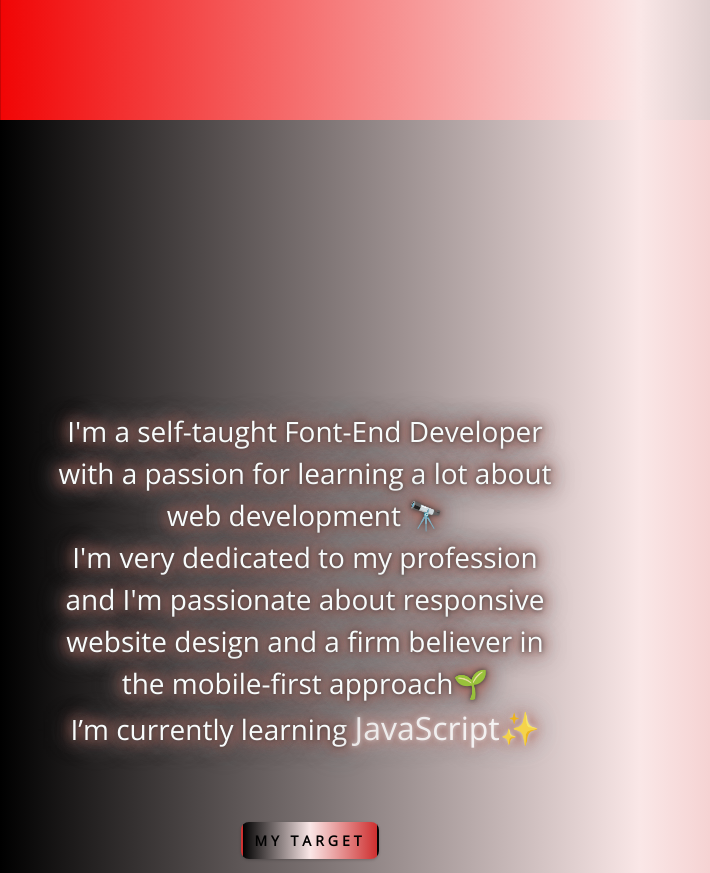
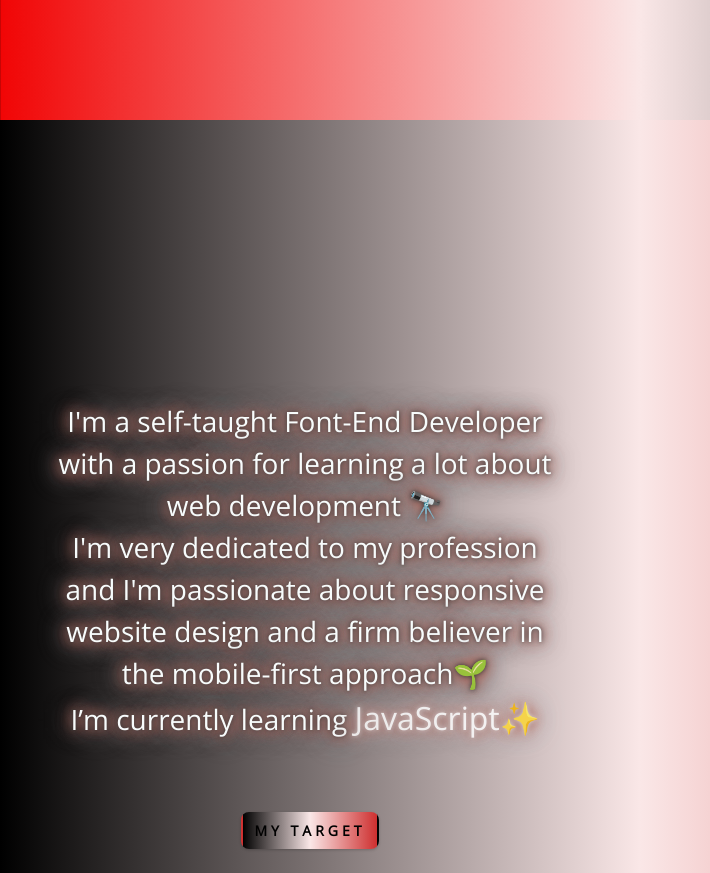
Before and after one commit to Eltohamy22/my-portfolio, a plain HTML site: page index.html in a window 1280 px wide. Shown: the part 860-1733 px from the top of the page, 0-710 px from the left. Drawn offline with nearby package versions, Linux system fonts and the light colour scheme.

Commit message:
Add files via upload

```diff
--- a/style.css
+++ b/style.css
@@ -439,12 +439,13 @@ h1 span{
 }
 #about{
     display: flexbox;
-    height: 100vh;
+    height: 1000px;
 
     /* padding-top: 50px;  */
 
 }
  .about-photo {
+    margin-top: -30px;
      object-fit: cover;
      border-radius: 30px;
  }
@@ -459,6 +460,7 @@ h1 span{
 
     }
  .about-center{
+    padding-top: 50px;
     width: 250px;
     text-align: center;
  }
@@ -470,7 +472,7 @@ h1 span{
 
  .about-btn {
 
-     margin-top: 1.25rem;
+     /* margin-top: 1.25rem; */
      /* margin-left: 140px; */
     background: linear-gradient(to right, black, rgb(250, 231, 231), rgb(206, 47, 47));
  }
@@ -512,10 +514,10 @@ h1 span{
         height: 1000px;
         align-items: center;
         justify-content: center;
-        padding-top: 250px;
+        padding-top: 180px;
     }
      .about-center {
-
+         margin-top: 50px;
          width: 1440px;
          display: grid;
          grid-template-columns: 1fr 1fr;
@@ -537,7 +539,7 @@ h1 span{
         height: 500px;
      }
      .about-info{
-        margin-top: 40px;
+        /* margin-top: 40px; */
         align-self: center;
         text-align: center;
      }
```
